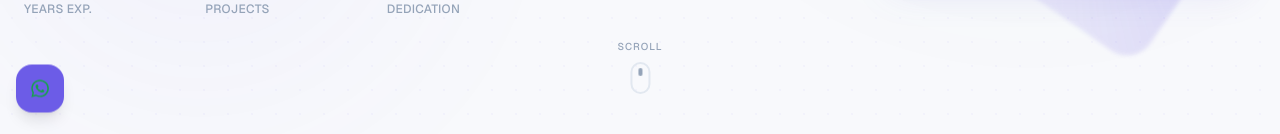
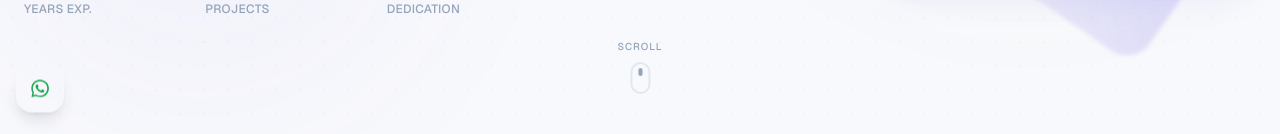
Before and after one commit to aashir78787-hash/muhammad-aashir, a React (Vite) app: page / in a window 1280 px wide. Shown: the part 666-800 px from the top of the page. Built offline with nearby package versions, Linux system fonts and the light colour scheme.

Commit message:
Updated Whatsapp iconnn

```diff
--- a/src/App.tsx
+++ b/src/App.tsx
@@ -1715,7 +1715,7 @@ export default function App() {
     target="_blank"
     rel="noopener noreferrer"
     aria-label="WhatsApp"
-          className="group inline-flex w-12 h-12 items-center justify-center bg-accent rounded-2xl shadow-lg hover-border-accent transition-all"
+    className="group inline-flex w-12 h-12 items-center justify-center rounded-2xl shadow-lg hover-border-accent transition-all"
   >
     <img src={WHATSAPP_IMG} alt="WhatsApp" className="w-5 h-5" loading="lazy" referrerPolicy="no-referrer" />
   </a>
```
Lines whose indentation alone changed are shown as unchanged.
